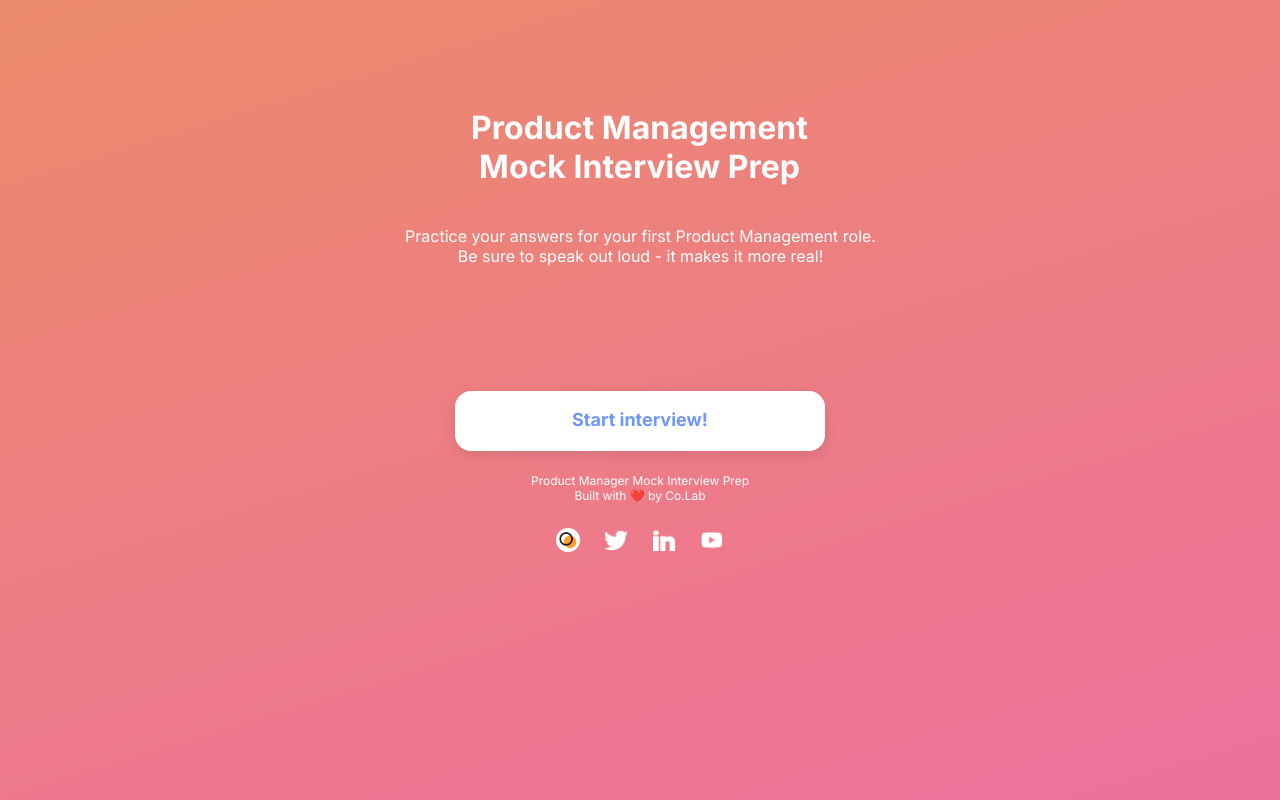
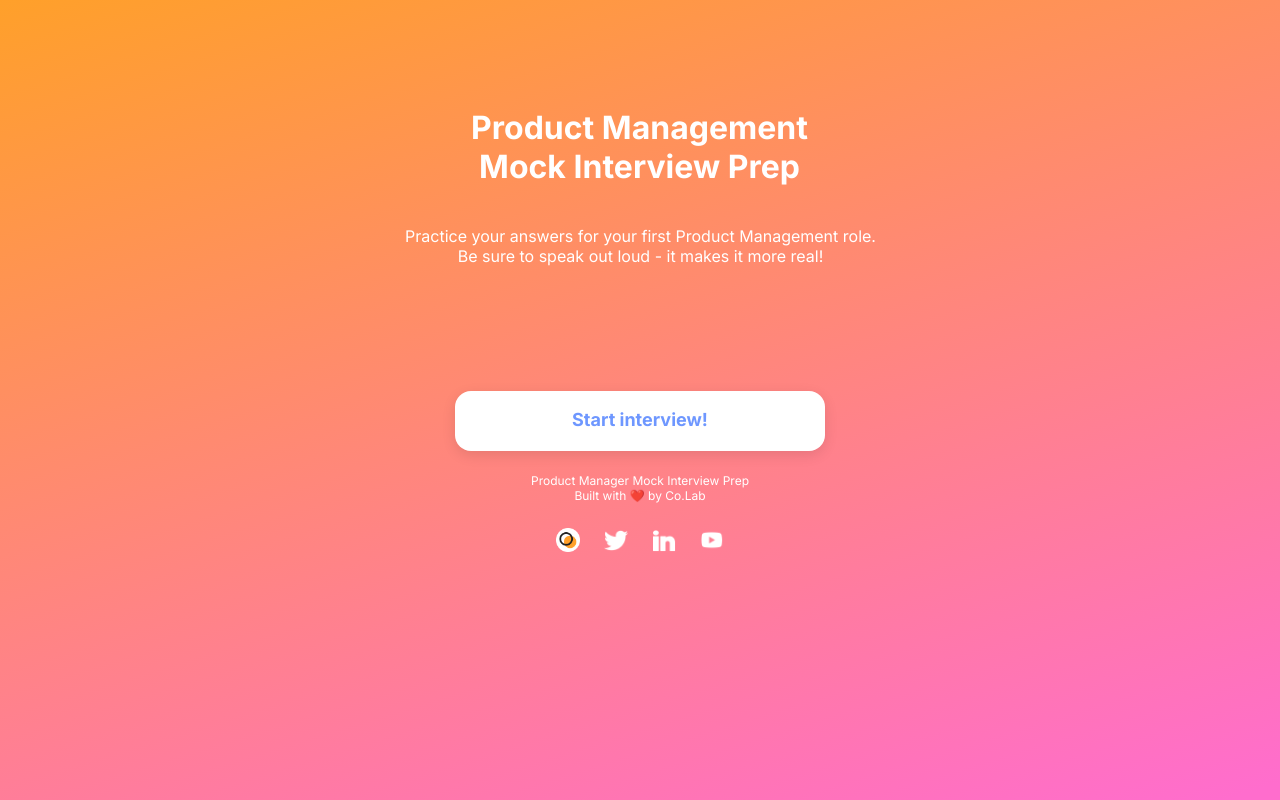
Before and after one commit to herenhuang/pm-interviews, a React (Vite) app: page / in a window 1280 px wide. Built offline with nearby package versions, Linux system fonts and the light colour scheme; a small style sheet from the web is missing.

Commit message:
Update WelcomeScreen.css

```diff
--- a/components/WelcomeScreen/WelcomeScreen.css
+++ b/components/WelcomeScreen/WelcomeScreen.css
@@ -1,6 +1,6 @@
 .welcome-screen {
   align-items: center;
-  background: linear-gradient(162.94deg, #EC8B6A 0%, #EE709D 98.61%);
+  background: linear-gradient(162.94deg, #FFA02A 0%, #FF6DCD 98.61%);
   display: flex;
   flex-direction: column;
   height: 568px;
```
